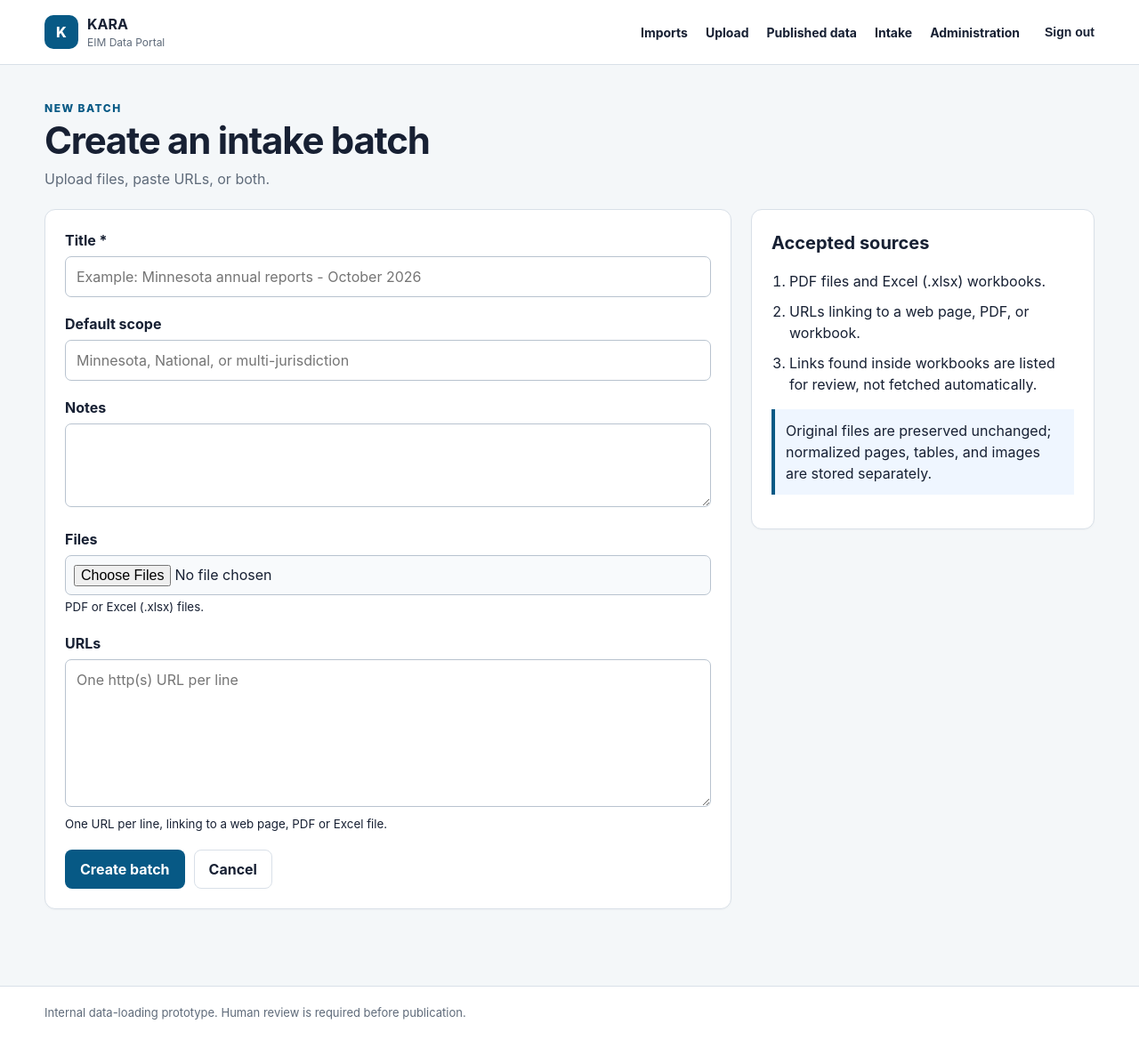
After one commit to drlim8/ASU-Capstone-Project---Evaluating-Child-Protection-Systems, a Django app: page /intake/new/ in a window 1280 px wide. The commit adds this page. Shown: the whole page at 89% size. Run offline with Django 5.2, Linux system fonts and the light colour scheme; the visitor is signed in with stand-in values (Sample User, id 1).

Commit message:
feat(intake): add batch creation, listing, status polling, retry and remove
Co-Authored-By: Claude Sonnet 5.5 <noreply@anthropic.com>

```diff
--- a/kara_eim_portal/config/urls.py
+++ b/kara_eim_portal/config/urls.py
@@ -9,6 +9,7 @@ urlpatterns = [
     path("admin/", admin.site.urls),
     path("accounts/login/", auth_views.LoginView.as_view(), name="login"),
     path("accounts/logout/", auth_views.LogoutView.as_view(), name="logout"),
+    path("intake/", include("intake.urls")),
     path("", include("imports.urls")),
 ]
 
--- a/kara_eim_portal/imports/templates/imports/base.html
+++ b/kara_eim_portal/imports/templates/imports/base.html
@@ -20,6 +20,7 @@
         <a href="{% url 'imports:dashboard' %}">Imports</a>
         <a href="{% url 'imports:upload' %}">Upload</a>
         <a href="{% url 'imports:published' %}">Published data</a>
+        <a href="{% url 'intake:home' %}">Intake</a>
         {% if user.is_staff %}<a href="/admin/">Administration</a>{% endif %}
       </nav>
       <form method="post" action="{% url 'logout' %}" class="logout-form">
--- /dev/null
+++ b/kara_eim_portal/intake/forms.py
@@ -0,0 +1,74 @@
+from django import forms
+from django.conf import settings
+
+from .services.batches import parse_urls
+from .services.detect import VALID_TYPES_MESSAGE
+
+
+class MultipleFileInput(forms.ClearableFileInput):
+    allow_multiple_selected = True
+
+
+class MultipleFileField(forms.FileField):
+    def __init__(self, *args, **kwargs):
+        kwargs.setdefault("widget", MultipleFileInput())
+        super().__init__(*args, **kwargs)
+
+    def clean(self, data, initial=None):
+        single_clean = super().clean
+        if isinstance(data, (list, tuple)):
+            return [single_clean(item, initial) for item in data]
+        return [single_clean(data, initial)] if data else []
+
+
+class IntakeBatchForm(forms.Form):
+    title = forms.CharField(
+        max_length=200,
+        widget=forms.TextInput(attrs={"placeholder": "Example: Minnesota annual reports - October 2026"}),
+    )
+    default_scope = forms.CharField(
+        required=False,
+        max_length=100,
+        label="Default scope",
+        widget=forms.TextInput(attrs={"placeholder": "Minnesota, National, or multi-jurisdiction"}),
+    )
+    notes = forms.CharField(required=False, widget=forms.Textarea(attrs={"rows": 3}))
+    files = MultipleFileField(
+        required=False,
+        label="Files",
+        widget=MultipleFileInput(attrs={"accept": ".pdf,.xlsx"}),
+        help_text="PDF or Excel (.xlsx) files.",
+    )
+    urls = forms.CharField(
+        required=False,
+        label="URLs",
+        widget=forms.Textarea(attrs={"rows": 6, "placeholder": "One http(s) URL per line"}),
+        help_text="One URL per line, linking to a web page, PDF or Excel file.",
+    )
+
+    def clean(self):
+        cleaned = super().clean()
+        files = cleaned.get("files") or []
+        urls = []
+        if "urls" not in self.errors:
+            try:
+                urls = parse_urls(cleaned.get("urls", ""))
+            except forms.ValidationError as exc:
+                self.add_error("urls", exc)
+        cleaned["urls"] = urls
+        if "files" in self.errors or "urls" in self.errors:
+            return cleaned
+
+        if not files and not urls:
+            raise forms.ValidationError("Add at least one file or URL.")
+        limit = settings.INTAKE_MAX_ITEMS_PER_BATCH
+        if len(files) + len(urls) > limit:
+            raise forms.ValidationError(f"A batch can contain at most {limit} items.")
+        for f in files:
+            name = f.name
+            if not name.lower().endswith((".pdf", ".xlsx")):
+                self.add_error("files", f"{name}: {VALID_TYPES_MESSAGE}")
+            elif f.size > settings.INTAKE_MAX_BYTES:
+                mb = settings.INTAKE_MAX_BYTES // (1024 * 1024)
+                self.add_error("files", f"{name}: files must be {mb} MB or smaller.")
+        return cleaned
--- /dev/null
+++ b/kara_eim_portal/intake/templates/intake/batch_new.html
@@ -0,0 +1,38 @@
+{% extends "imports/base.html" %}
+{% block title %}New batch | KARA EIM Data Portal{% endblock %}
+{% block content %}
+<div class="page-heading compact">
+  <div><p class="eyebrow">New batch</p><h1>Create an intake batch</h1><p>Upload files, paste URLs, or both.</p></div>
+</div>
+
+<div class="two-column">
+  <section class="panel form-panel">
+    <form method="post" enctype="multipart/form-data" novalidate>
+      {% csrf_token %}
+      {% if form.non_field_errors %}<div class="field-error">{{ form.non_field_errors }}</div>{% endif %}
+      {% for field in form %}
+        <div class="field">
+          <label for="{{ field.id_for_label }}">{{ field.label }}{% if field.field.required %} <span aria-hidden="true">*</span>{% endif %}</label>
+          {{ field }}
+          {% if field.help_text %}<small>{{ field.help_text }}</small>{% endif %}
+          {% for error in field.errors %}<div class="field-error">{{ error }}</div>{% endfor %}
+        </div>
+      {% endfor %}
+      <div class="form-actions">
+        <button class="button primary" type="submit">Create batch</button>
+        <a class="button secondary" href="{% url 'intake:home' %}">Cancel</a>
+      </div>
+    </form>
+  </section>
+
+  <aside class="panel guidance">
+    <h2>Accepted sources</h2>
+    <ol>
+      <li>PDF files and Excel (.xlsx) workbooks.</li>
+      <li>URLs linking to a web page, PDF, or workbook.</li>
+      <li>Links found inside workbooks are listed for review, not fetched automatically.</li>
+    </ol>
+    <p class="callout">Original files are preserved unchanged; normalized pages, tables, and images are stored separately.</p>
+  </aside>
+</div>
+{% endblock %}
--- /dev/null
+++ b/kara_eim_portal/intake/urls.py
@@ -0,0 +1,14 @@
+from django.urls import path
+
+from . import views
+
+app_name = "intake"
+
+urlpatterns = [
+    path("", views.home, name="home"),
+    path("new/", views.batch_new, name="batch_new"),
+    path("<int:pk>/", views.batch_detail, name="batch_detail"),
+    path("<int:pk>/status.json", views.batch_status, name="batch_status"),
+    path("doc/<int:pk>/retry/", views.document_retry, name="document_retry"),
+    path("doc/<int:pk>/remove/", views.document_remove, name="document_remove"),
+]
--- /dev/null
+++ b/kara_eim_portal/intake/views.py
@@ -0,0 +1,142 @@
+from django.contrib import messages
+from django.contrib.auth.decorators import login_required, permission_required
+from django.db.models import Count, Q
+from django.http import HttpResponseBadRequest, JsonResponse
+from django.shortcuts import get_object_or_404, redirect, render
+from django.views.decorators.http import require_POST
+
+from .forms import IntakeBatchForm
+from .models import IntakeBatch, SourceDocument
+from .services import batches as batch_service
+
+Status = SourceDocument.Status
+ACTIVE = list(SourceDocument.ACTIVE_STATUSES)
+PROBLEM = [Status.REJECTED, Status.FAILED]
+
+view_perm = permission_required("intake.view_intakebatch", raise_exception=True)
+add_perm = permission_required("intake.add_intakebatch", raise_exception=True)
+
+
+STATUS_LABELS = {"processing": "Processing", "has_problems": "Has problems", "ready": "Ready"}
+
+
+def _status(active, problems):
+    """Same rule as IntakeBatch.status, from precomputed counts."""
+    if active:
+        return "processing"
+    return "has_problems" if problems else "ready"
+
+
+@login_required
+@view_perm
+def home(request):
+    batches = list(
+        IntakeBatch.objects.select_related("created_by").annotate(
+            doc_count=Count("documents", distinct=True),
+            active_count=Count("documents", filter=Q(documents__status__in=ACTIVE), distinct=True),
+            problem_count=Count("documents", filter=Q(documents__status__in=PROBLEM), distinct=True),
+        )[:50]
+    )
+    for batch in batches:
+        batch.status_key = _status(batch.active_count, batch.problem_count)
+        batch.status_label = STATUS_LABELS[batch.status_key]
+    return render(request, "intake/home.html", {"batches": batches})
+
+
+@login_required
+@add_perm
+def batch_new(request):
+    if request.method == "POST":
+        form = IntakeBatchForm(request.POST, request.FILES)
+        if form.is_valid():
+            data = form.cleaned_data
+            batch = batch_service.create_batch(
+                title=data["title"],
+                default_scope=data["default_scope"],
+                notes=data["notes"],
+                files=data["files"],
+                urls=data["urls"],
+                actor=request.user,
+            )
+            messages.success(request, f"Batch created with {batch.documents.count()} item(s) queued for processing.")
+            return redirect("intake:batch_detail", pk=batch.pk)
+    else:
+        form = IntakeBatchForm()
+    return render(request, "intake/batch_new.html", {"form": form})
+
+
+def _documents_with_counts(batch):
+    return batch.documents.annotate(
+        page_count=Count("pages", distinct=True),
+        table_count=Count("pages__tables", distinct=True),
+        image_count=Count("pages__images", distinct=True),
+    )
+
+
+@login_required
+@view_perm
+def batch_detail(request, pk):
+    batch = get_object_or_404(IntakeBatch.objects.select_related("created_by"), pk=pk)
+    documents = list(_documents_with_counts(batch))
+    for doc in documents:
+        doc.warning_count = len(doc.warnings or [])
+    active = sum(d.status in SourceDocument.ACTIVE_STATUSES for d in documents)
+    problems = sum(d.status in PROBLEM for d in documents)
+    status = _status(active, problems)
+    return render(
+        request,
+        "intake/batch_detail.html",
+        {"batch": batch, "documents": documents, "batch_status": status, "status_label": STATUS_LABELS[status]},
+    )
+
+
+@login_required
+@view_perm
+def batch_status(request, pk):
+    batch = get_object_or_404(IntakeBatch, pk=pk)
+    documents = list(_documents_with_counts(batch))
+    active = sum(d.status in SourceDocument.ACTIVE_STATUSES for d in documents)
+    problems = sum(d.status in PROBLEM for d in documents)
+    return JsonResponse(
+        {
+            "status": _status(active, problems),
+            "documents": [
+                {
+                    "id": d.pk,
+                    "status": d.status,
+                    "pages": d.page_count,
+                    "tables": d.table_count,
+                    "images": d.image_count,
+                    "warnings": len(d.warnings or []),
+                }
+                for d in documents
+            ],
+        }
+    )
+
+
+@login_required
+@add_perm
+@require_POST
+def document_retry(request, pk):
+    document = get_object_or_404(SourceDocument.objects.select_related("batch"), pk=pk)
+    try:
+        batch_service.retry_document(document, request.user)
+    except ValueError as exc:
+        return HttpResponseBadRequest(str(exc))
+    messages.success(request, "The document was queued again.")
+    return redirect("intake:batch_detail", pk=document.batch_id)
+
+
+@login_required
+@add_perm
+@require_POST
+def document_remove(request, pk):
+    document = get_object_or_404(SourceDocument.objects.select_related("batch"), pk=pk)
+    batch_id = document.batch_id
+    try:
+        batch_service.remove_document(document, request.user)
+    except ValueError as exc:
+        return HttpResponseBadRequest(str(exc))
+    messages.success(request, "The document was removed from the batch.")
+    return redirect("intake:batch_detail", pk=batch_id)
```
Also changed, not shown: kara_eim_portal/intake/services/batches.py (added, +114 -0 lines), kara_eim_portal/intake/static/intake/poll.js (added, +46 -0 lines), kara_eim_portal/intake/templates/intake/batch_detail.html (added, +62 -0 lines), kara_eim_portal/intake/templates/intake/home.html (added, +37 -0 lines), kara_eim_portal/intake/tests/test_views_batches.py (added, +168 -0 lines).
